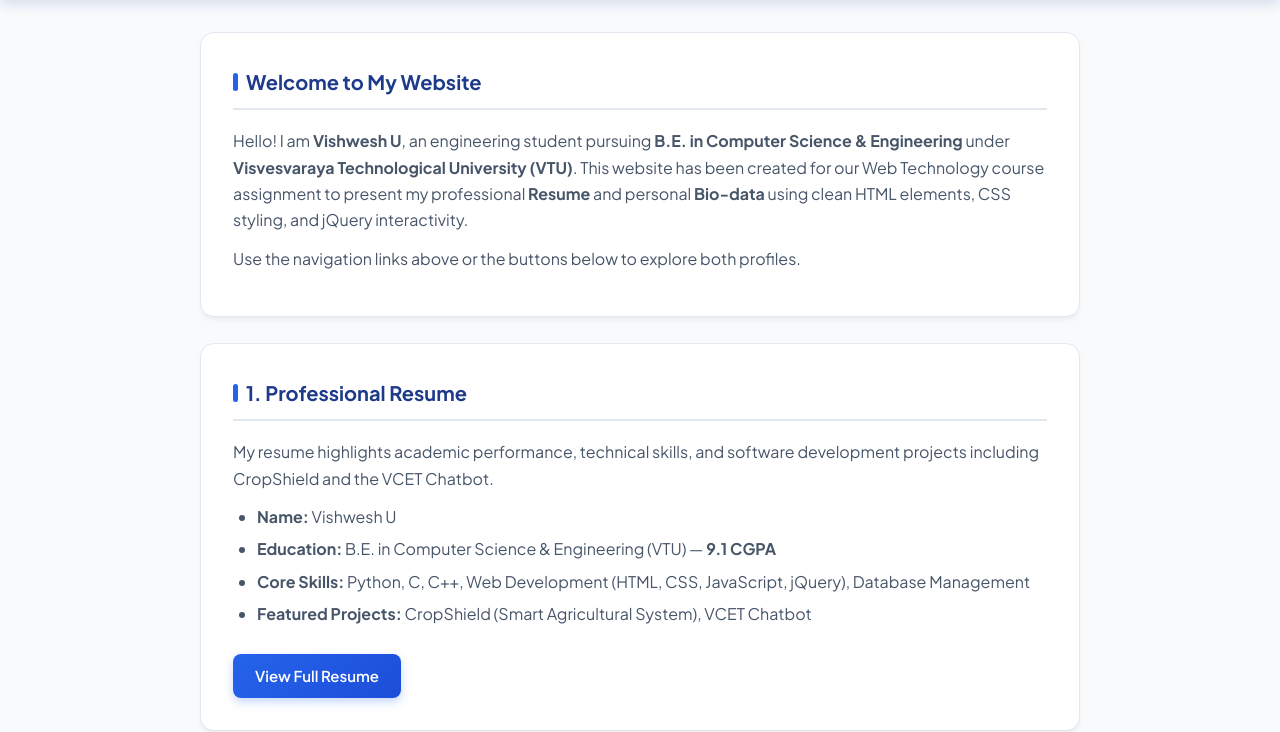
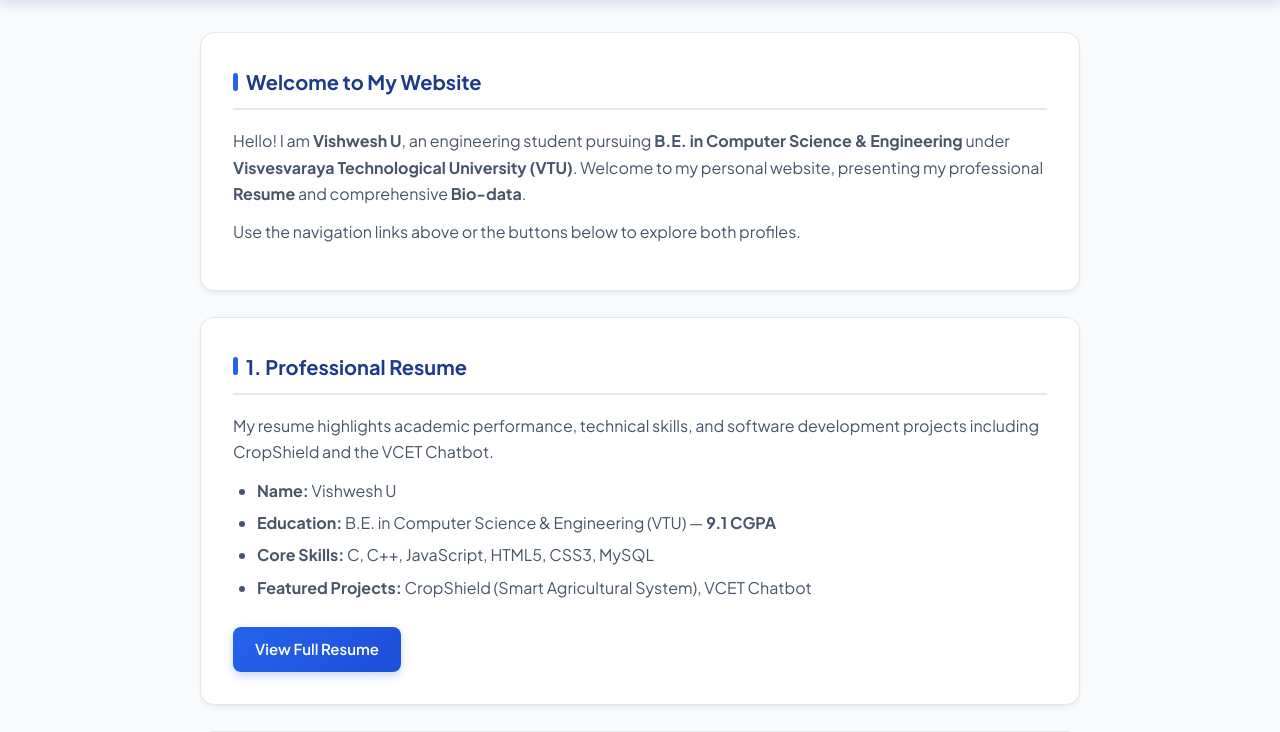
Before and after one commit to vishweshu/resume-biodata-portfolio, a PHP site: page / in a window 1280 px wide. Shown: the part 68-800 px from the top of the page. Run offline with PHP 8.4, Linux system fonts and the light colour scheme.

Commit message:
chore: remove assignment mentions and polish personal website phrasing

```diff
--- a/contact.html
+++ b/contact.html
@@ -79,7 +79,7 @@
                     <label for="subject">Subject *</label>
                     <select id="subject" name="subject" required>
                         <option value="">-- Select Subject Category --</option>
-                        <option value="Academic Discussion">Academic / Coursework Discussion</option>
+                        <option value="Academic Discussion">Academic / Technical Discussion</option>
                         <option value="Project Collaboration">Project Collaboration (CropShield / VCET Bot)</option>
                         <option value="Feedback on Website">Feedback on Website</option>
                         <option value="General Inquiry">General Inquiry</option>
--- a/css/style.css
+++ b/css/style.css
@@ -1,7 +1,6 @@
 /* ==========================================================================
-   CLEAN & BEAUTIFUL PRESENTATION STYLESHEET FOR ASSIGNMENT
-   Applies modern typography, elegant spacing, cards, tables, and print styles
-   directly to standard HTML elements.
+   VISHWESH U - PERSONAL PORTFOLIO MASTER STYLESHEET
+   Clean, modern typography, responsive layout, cards, tables, and print styles
    ========================================================================== */
 
 @import url('https://fonts.googleapis.com/css2?family=Plus+Jakarta+Sans:wght@400;500;600;700;800&display=swap');
--- a/index.html
+++ b/index.html
@@ -32,7 +32,7 @@
         <!-- Welcome Card -->
         <section class="card">
             <h2>Welcome to My Website</h2>
-            <p>Hello! I am <strong>Vishwesh U</strong>, an engineering student pursuing <strong>B.E. in Computer Science & Engineering</strong> under <strong>Visvesvaraya Technological University (VTU)</strong>. This website has been created for our Web Technology course assignment to present my professional <strong>Resume</strong> and personal <strong>Bio-data</strong> using clean HTML elements, CSS styling, and jQuery interactivity.</p>
+            <p>Hello! I am <strong>Vishwesh U</strong>, an engineering student pursuing <strong>B.E. in Computer Science & Engineering</strong> under <strong>Visvesvaraya Technological University (VTU)</strong>. Welcome to my personal website, presenting my professional <strong>Resume</strong> and comprehensive <strong>Bio-data</strong>.</p>
             <p>Use the navigation links above or the buttons below to explore both profiles.</p>
         </section>
 
@@ -43,7 +43,7 @@
             <ul>
                 <li><strong>Name:</strong> Vishwesh U</li>
                 <li><strong>Education:</strong> B.E. in Computer Science & Engineering (VTU) — <strong>9.1 CGPA</strong></li>
-                <li><strong>Core Skills:</strong> Python, C, C++, Web Development (HTML, CSS, JavaScript, jQuery), Database Management</li>
+                <li><strong>Core Skills:</strong> C, C++, JavaScript, HTML5, CSS3, MySQL</li>
                 <li><strong>Featured Projects:</strong> CropShield (Smart Agricultural System), VCET Chatbot</li>
             </ul>
             <a href="resume.html" class="btn">View Full Resume</a>
--- a/js/main.js
+++ b/js/main.js
@@ -1,4 +1,4 @@
-// Simple jQuery and JavaScript for Student Assignment
+// Vishwesh U - Personal Website Scripts (jQuery & JavaScript)
 
 $(document).ready(function () {
     // 1. Highlight the current active page in the navigation bar
```
Also changed, not shown: README.md.
